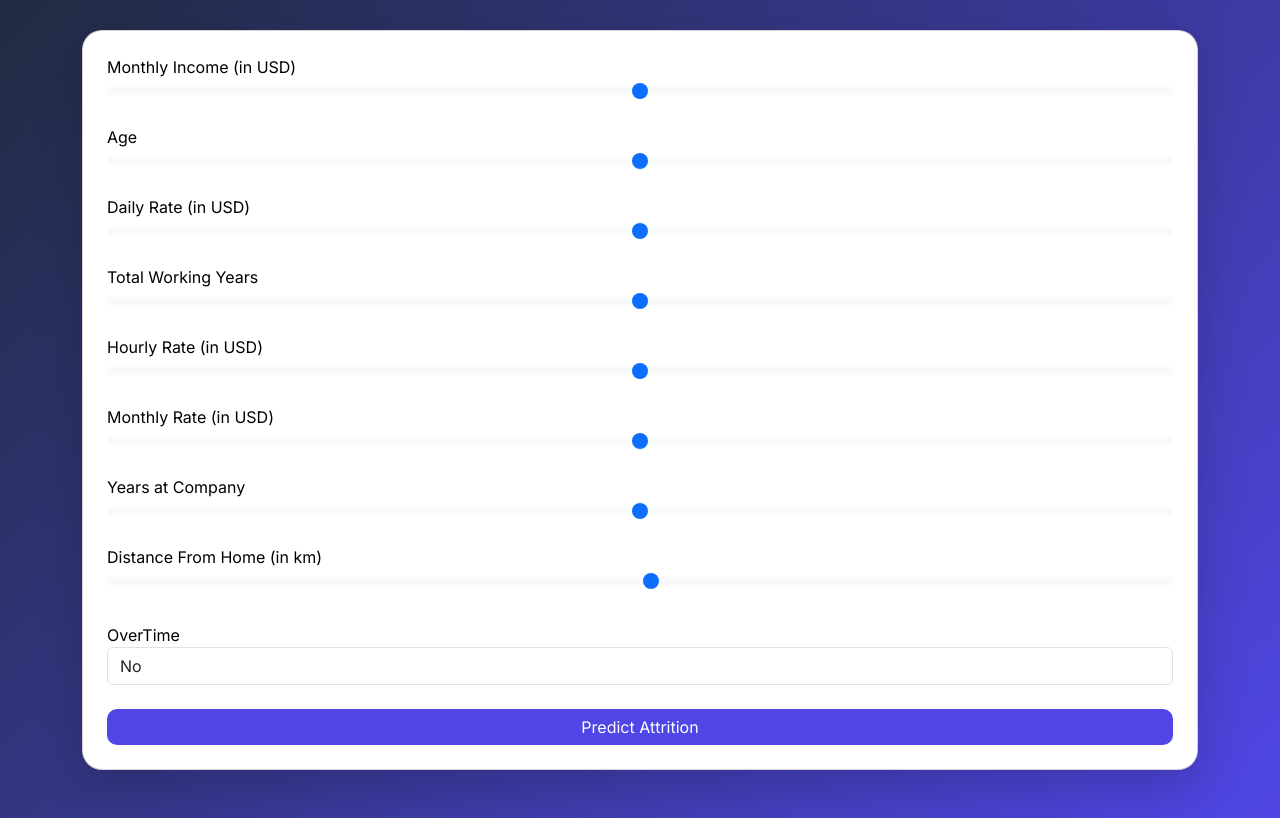
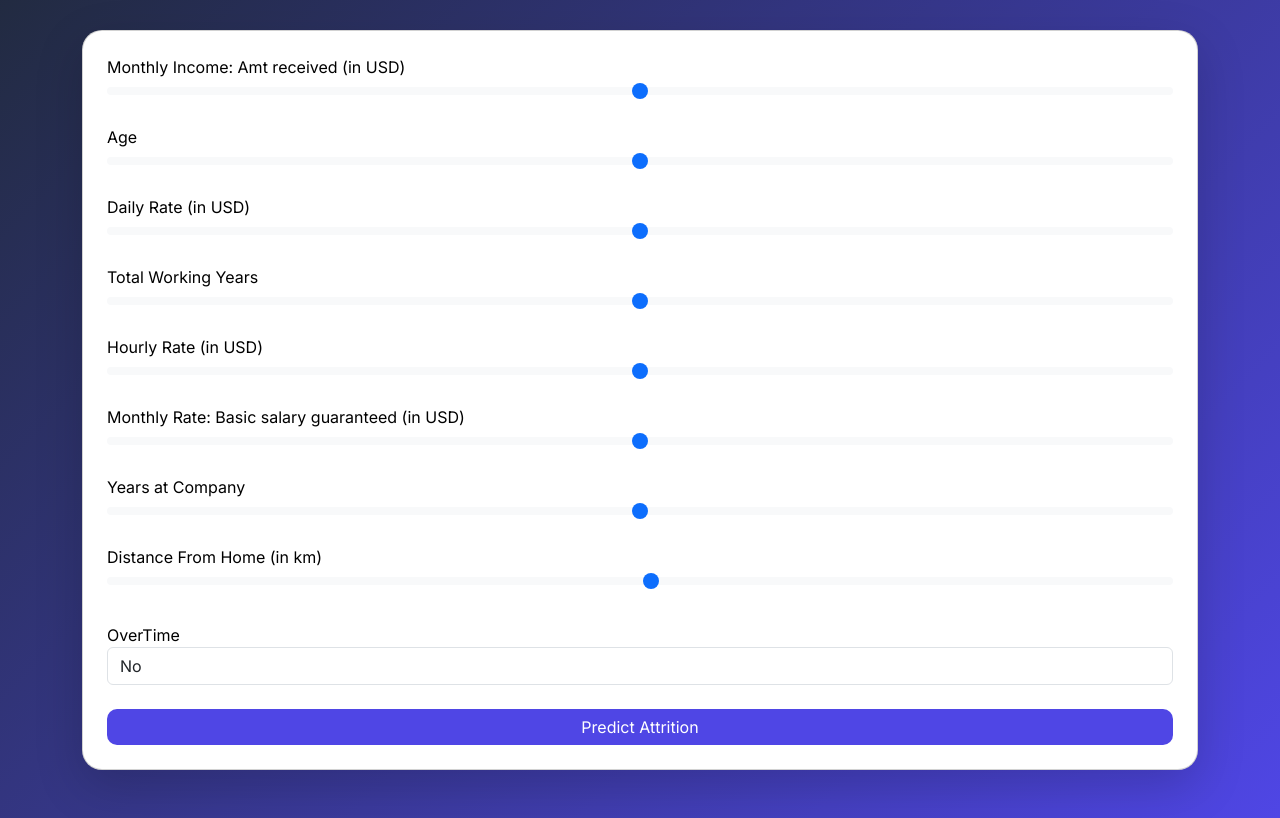
Before and after one commit to cathcath-ryn/HR-Attrition-Prediction-App, a Flask app: page / in a window 1280 px wide. Shown: the part 128-946 px from the top of the page. Run offline with Flask 3, Linux system fonts and the light colour scheme; parts of the project's set-up code (start-up, migrations or seed data) failed here and were passed over.

Commit message:
Update index.html

```diff
--- a/templates/index.html
+++ b/templates/index.html
@@ -71,7 +71,7 @@
         <form action="/predict" method="post">
 
             <!-- Monthly Income -->
-            <label>Monthly Income (in USD) <span class="slider-value" id="income_val"></span></label>
+            <label>Monthly Income: Amt received (in USD) <span class="slider-value" id="income_val"></span></label>
             <input type="range" name="MonthlyIncome" min="1000" max="20000" step="100"
                    class="form-range" oninput="income_val.innerText=this.value">
 
@@ -96,7 +96,7 @@
                    class="form-range" oninput="hourly_val.innerText=this.value">
 
             <!-- Monthly Rate -->
-            <label class="mt-3">Monthly Rate (in USD) <span class="slider-value" id="monthly_val"></span></label>
+            <label class="mt-3">Monthly Rate: Basic salary guaranteed (in USD) <span class="slider-value" id="monthly_val"></span></label>
             <input type="range" name="MonthlyRate" min="2000" max="30000"
                    class="form-range" oninput="monthly_val.innerText=this.value">
 
```
